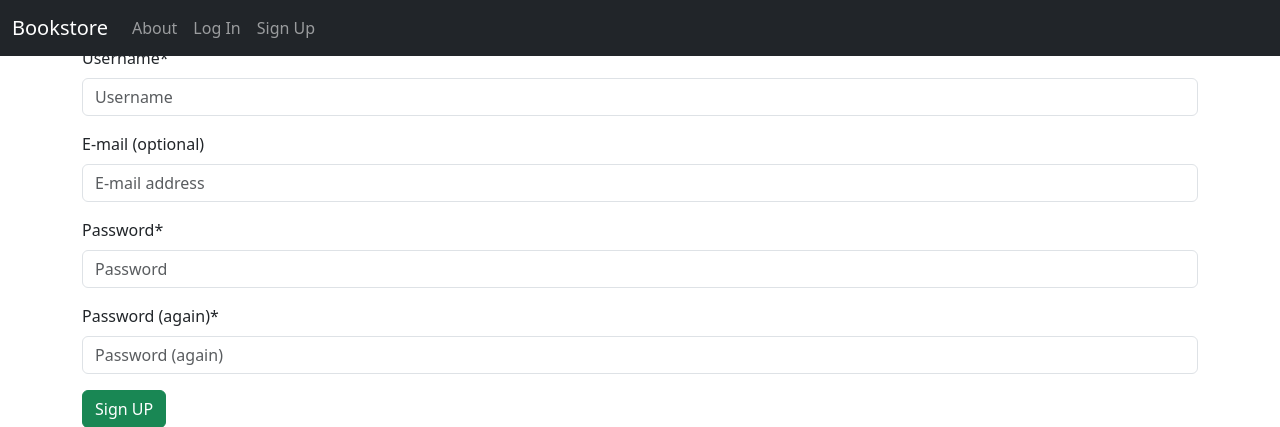
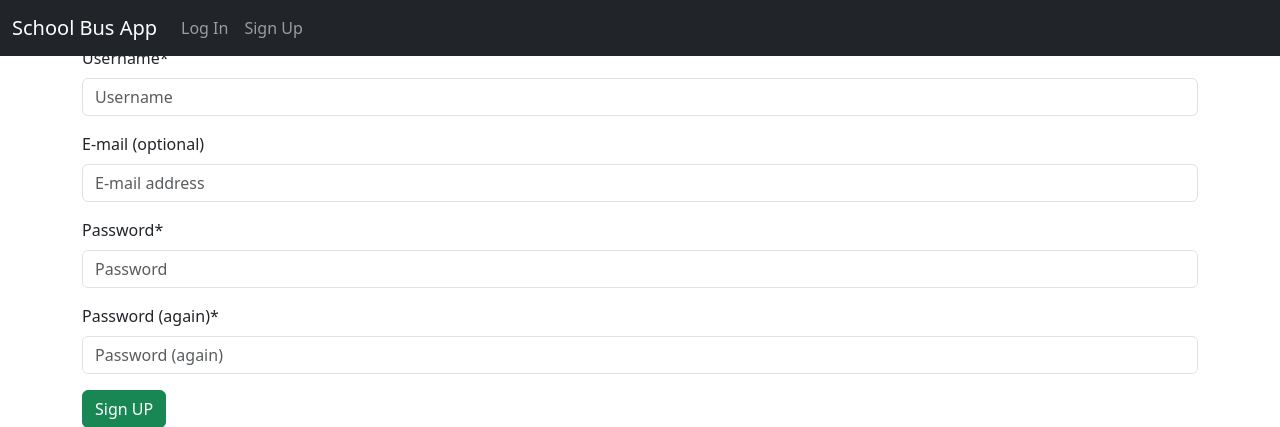
Before and after one commit to indieka900/school_bus_project, a Django app: page /accounts/signup/ in a window 1280 px wide. Shown: the top 427 px of the page. Run offline with Django 4.2, Linux system fonts and the light colour scheme; some libraries are stand-ins or nearby versions.

Commit message:
accounts and authentication

```diff
--- a/templates/_base.html
+++ b/templates/_base.html
@@ -14,15 +14,12 @@
 <body>
     <nav class="navbar navbar-expand-md navbar-dark fixed-top bg-dark">
         <dv class="container-fluid">
-            <a class="navbar-brand" href="#">Bookstore</a>
+            <a class="navbar-brand" href="#">School Bus App</a>
             <button class="navbar-toggler" type="button" data-bs-toggle="collapse" data-bs-target="#navbarCollapse" aria-controls="navbarCollapse" aria-expanded="false" aria-label="Toggle navigation">
                 <span class="navbar-toggler-icon"></span>
             </button>
             <div class="collapse navbar-collapse" id="navbarCollapse">
                 <ul class="navbar-nav me-aut mb-md-0">
-                    <li class="nav-item">
-                        <a class="nav-link" href="{% url 'about' %}">About</a>
-                    </li>
                     {% if user.is_authenticated %}
                     <li class="nav-item">
                         <a class="nav-link" href="{% url 'account_logout' %}">Log Out</a>
```
Also changed, not shown: db.sqlite3.
